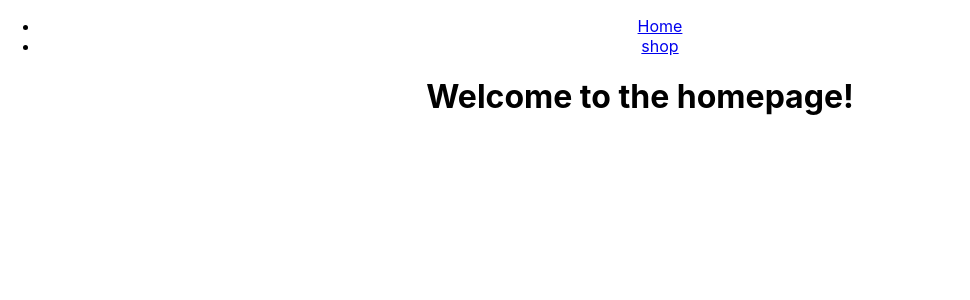
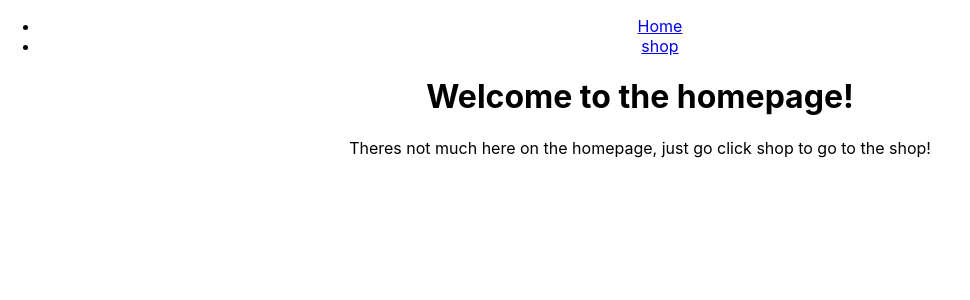
Before and after one commit to jackalot/o-shopping-cart, a React (Create React App) app: page / in a window 1280 px wide. Shown: the top 300 px of the page, without its empty margins (0-970 px from the left). Built offline with nearby package versions, Linux system fonts and the light colour scheme.

Commit message:
added a p element in App component that tells the user to go to the shop

```diff
--- a/src/App.js
+++ b/src/App.js
@@ -7,6 +7,7 @@ function App() {
     <div className="App">
     <NavBar></NavBar>
     <h1>Welcome to the homepage!</h1>
+    <p>Theres not much here on the homepage, just go click shop to go to the shop!</p>
     </div>
   );
 }
```
